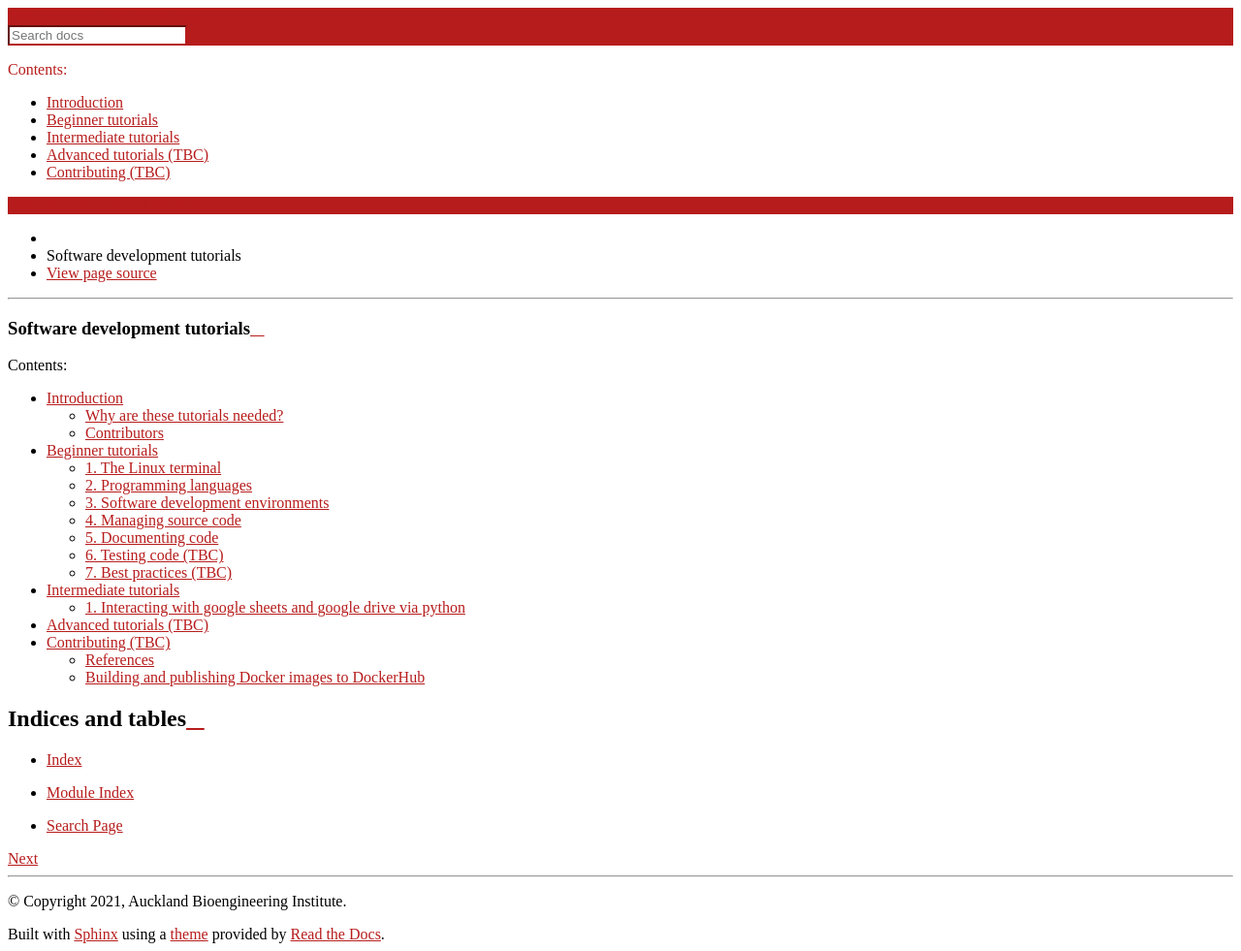
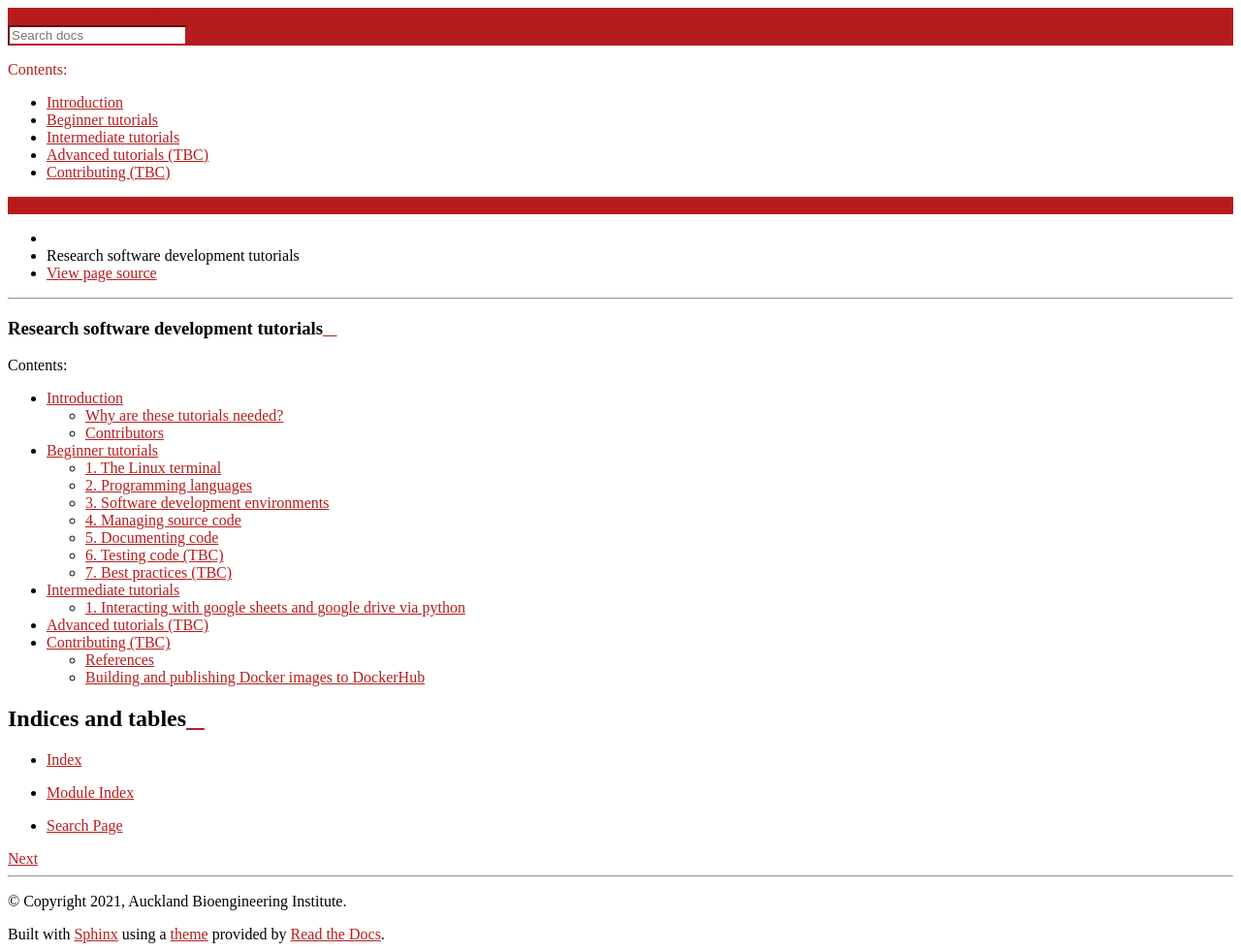
Before and after one commit to prasanthsasikumar/holographic-breast-biomechanics, a Sphinx documentation site: the page built from docs/source/index.rst, in a window 1280 px wide. Shown: the whole page at 97% size. Built offline with Sphinx 7.4.7 and the Read the Docs theme 2.0.0, drawn with Linux system fonts in a browser that asks for light colours.

Commit message:
Renaming project

```diff
--- a/docs/source/conf.py
+++ b/docs/source/conf.py
@@ -17,7 +17,7 @@
 
 # -- Project information -----------------------------------------------------
 
-project = 'Software development tutorials'
+project = 'Research software development tutorials'
 copyright = '2021, Auckland Bioengineering Institute'
 author = 'Auckland Bioengineering Institute'
 
--- a/docs/source/index.rst
+++ b/docs/source/index.rst
@@ -3,8 +3,8 @@
    You can adapt this file completely to your liking, but it should at least
    contain the root `toctree` directive.
 
-Software development tutorials
-==============================
+Research software development tutorials
+=======================================
 
 .. toctree::
    :maxdepth: 2
--- a/docs/source/introduction.rst
+++ b/docs/source/introduction.rst
@@ -1,7 +1,7 @@
 ============
 Introduction
 ============
-This documentation provides tutorials for understanding the key aspects of software development. Tutorials are provided for different levels of experience.
+This documentation provides tutorials for understanding the key aspects of software development for researchers. Tutorials are provided for different levels of experience.
 
 Why are these tutorials needed?
 ===============================
```
